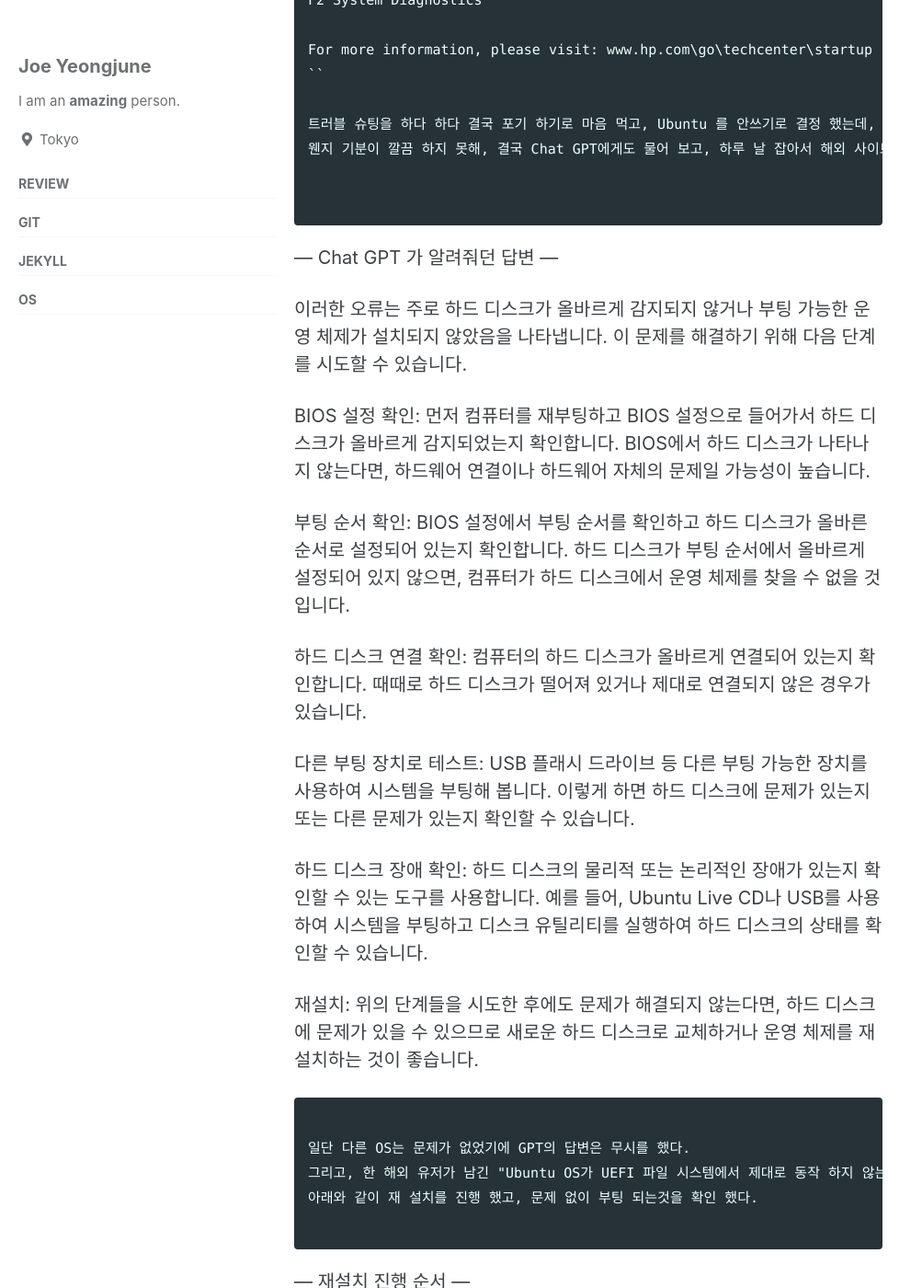
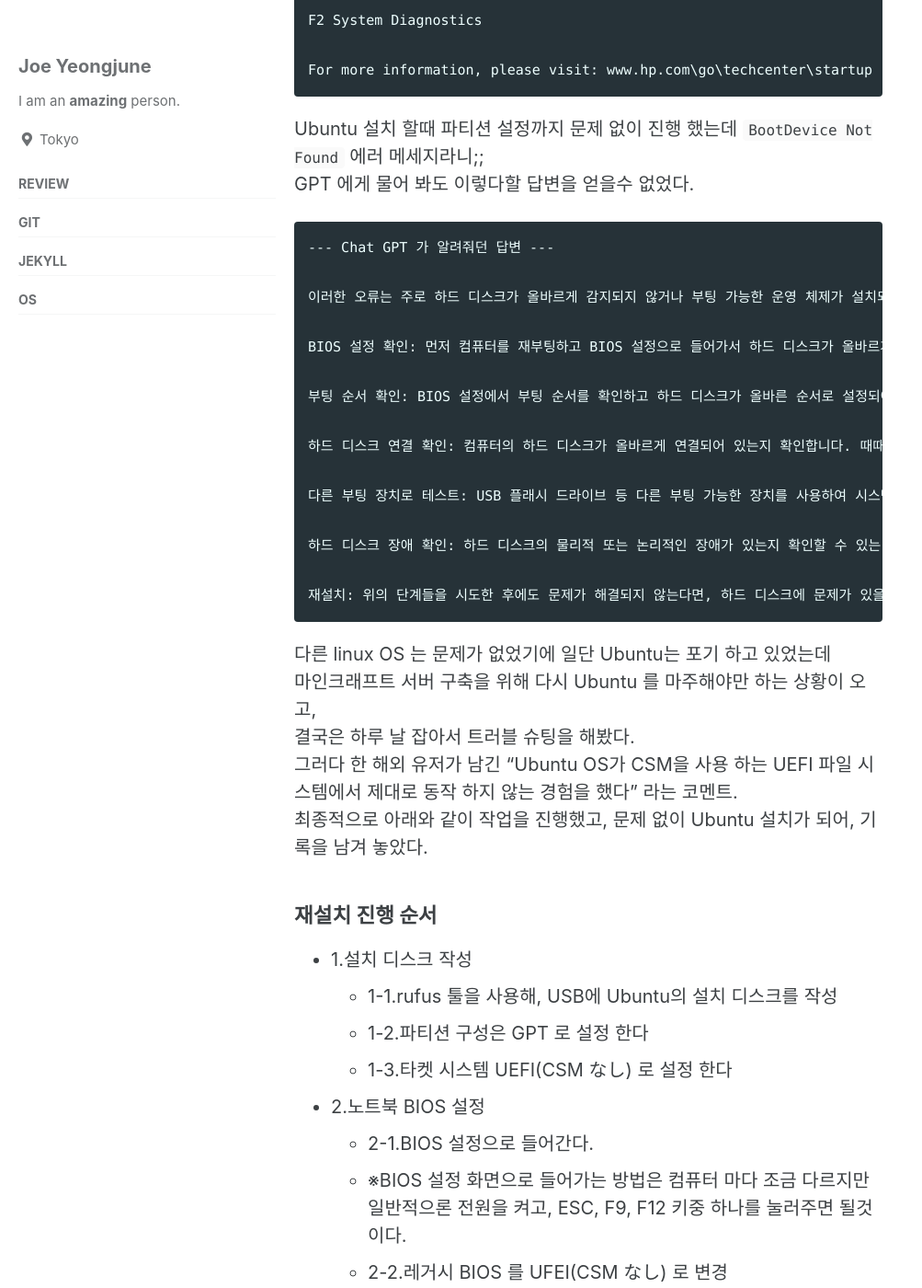
Before and after one commit to joejoeicandoit/joejoeicandoit.github.io, a Jekyll site: the page built from _posts/OS/2024-05-15-ubuntu_install_error.md, in a window 1280 px wide and 1400 px high, scrolled down 632 px. Shown: the whole window at 92% size, without its empty margins (0-1003 px from the left). Built offline with Jekyll 4.4.1, drawn with Linux system fonts in a browser that asks for light colours; cached includes are drawn as plain includes; some of the changed text lies outside the part shown.

Commit message:
mod and add

`````diff
--- a/_posts/OS/2024-03-14-ubuntu-apt.md
+++ /dev/null
@@ -1,103 +0,0 @@
----
-layout: posts
-title: "apt 와 apt-get 의 차이점"
-date: 2024-03-26 11:00:00 +0900
-category: OS
-mermaid: true
-author_profile: true
-sidebar:
-    nav: "saidebar-category"
----
-
-### apt 와 apt-get 의 차이점
-
-- apt 및 apt-get은 우분투(Ubuntu)를 포함한 데비안(Debian)계열의 리눅스에서 쓰이는 패키지 관리 명령어 도구이다.
-- 소프트웨어의 설치, 제거, 업데이트 및 관리하는데 사용하는 명령어이다.
-
-
-1. 사용자 인터페이스
-
-- apt-get 명령줄 지향적으면 간단한 출력을 제공한다.
-- apt 컬러 출력및 진행률 표시줄이 있는 친화적 인터페이스를 제공하다.
-
-2. 명령 구문
-
-두 명령어 모두 뒤에 오는 옵션이 거의 비슷하다.
-
-```
-# Installing packages
-apt install <package>
-apt-get install <package>
-
-# Removing packages
-apt remove <package>
-apt-get remove <package>
-
-# Purging packages (removing package and configuration files)
-apt purge <package>
-apt-get purge <package>
-
-# Updating package lists
-apt update
-apt-get update
-
-# Upgrading installed packages
-apt upgrade
-apt-get upgrade
-```
-
-
-
-
-
-
-
-BootDevice Not Found
-
-Plase install on operating system on your hard disk.
-
-Hard Disk - (3F0)
-
-F2 System Diagnostics
-
-For more information, please visit: www.hp.com\go\techcenter\startup
-
-
-
---- From chat GPT
-
-이러한 오류는 주로 하드 디스크가 올바르게 감지되지 않거나 부팅 가능한 운영 체제가 설치되지 않았음을 나타냅니다. 이 문제를 해결하기 위해 다음 단계를 시도할 수 있습니다.
-
-BIOS 설정 확인: 먼저 컴퓨터를 재부팅하고 BIOS 설정으로 들어가서 하드 디스크가 올바르게 감지되었는지 확인합니다. BIOS에서 하드 디스크가 나타나지 않는다면, 하드웨어 연결이나 하드웨어 자체의 문제일 가능성이 높습니다.
-
-부팅 순서 확인: BIOS 설정에서 부팅 순서를 확인하고 하드 디스크가 올바른 순서로 설정되어 있는지 확인합니다. 하드 디스크가 부팅 순서에서 올바르게 설정되어 있지 않으면, 컴퓨터가 하드 디스크에서 운영 체제를 찾을 수 없을 것입니다.
-
-하드 디스크 연결 확인: 컴퓨터의 하드 디스크가 올바르게 연결되어 있는지 확인합니다. 때때로 하드 디스크가 떨어져 있거나 제대로 연결되지 않은 경우가 있습니다.
-
-다른 부팅 장치로 테스트: USB 플래시 드라이브 등 다른 부팅 가능한 장치를 사용하여 시스템을 부팅해 봅니다. 이렇게 하면 하드 디스크에 문제가 있는지 또는 다른 문제가 있는지 확인할 수 있습니다.
-
-하드 디스크 장애 확인: 하드 디스크의 물리적 또는 논리적인 장애가 있는지 확인할 수 있는 도구를 사용합니다. 예를 들어, Ubuntu Live CD나 USB를 사용하여 시스템을 부팅하고 디스크 유틸리티를 실행하여 하드 디스크의 상태를 확인할 수 있습니다.
-
-재설치: 위의 단계들을 시도한 후에도 문제가 해결되지 않는다면, 하드 디스크에 문제가 있을 수 있으므로 새로운 하드 디스크로 교체하거나 운영 체제를 재설치하는 것이 좋습니다.
-
-
-
-###########
-
-기동 USB
-> rufus 툴을 사용
-> 파티션 구성 GPT
-> 타켓 시스템 UEFI(CSM なし)
-
-노트북
-> BIOS 셋업
-> 레거시 BIOS ⇒ UFEI(CSM なし)　변경
-
-USB로 기동
-> 파티션 설정
-
-설치 완료 후, Ubuntu 로그인 성공!!
-
-
-
-/lib/systemd/system
--- /dev/null
+++ b/_posts/OS/2024-05-15-ubuntu-apt_vs_apt-get.md
@@ -0,0 +1,53 @@
+---
+layout: posts
+title: "[Ubuntu] apt 와 apt-get 의 차이"
+date: 2024-05-15 11:20:00 +0900
+category: OS
+mermaid: true
+author_profile: true
+sidebar:
+    nav: "saidebar-category"
+---
+
+### 배경
+
+그동안 RHEL 계열의 리눅스만 써오다가, 마인크래프트 서버 구축을 계기로 데비안 계열 리눅스인 Ubuntu를 사용하게 되었다
+OS 설치는 약간 고생을 했지만 어찌 어찌 해결을 했고, 이후 필요한 프로그램을 설치 하려다 하다 보니 패키지 관리 명령어가 달랐다.
+당분간 Ubuntu를 사용 할껏 같아 겸사 겸사 조사해 본 내용을 적어 놓았다.
+
+### apt 와 apt-get 의 차이점
+
+- apt 및 apt-get은 우분투(Ubuntu)를 포함한 데비안(Debian)계열의 리눅스에서 쓰이는 패키지 관리 명령어 도구이다.
+- 소프트웨어의 설치, 제거, 업데이트 및 관리하는데 사용하는 명령어이다.
+
+
+1. 사용자 인터페이스
+
+- apt-get 명령줄 지향적으면 간단한 출력을 제공한다.
+- apt 컬러 출력및 진행률 표시줄이 있는 친화적 인터페이스를 제공하다.
+
+2. 명령 구문
+
+두 명령어 모두 뒤에 오는 옵션이 거의 비슷하다.
+
+```
+# Installing packages
+apt install <package>
+apt-get install <package>
+
+# Removing packages
+apt remove <package>
+apt-get remove <package>
+
+# Purging packages (removing package and configuration files)
+apt purge <package>
+apt-get purge <package>
+
+# Updating package lists
+apt update
+apt-get update
+
+# Upgrading installed packages
+apt upgrade
+apt-get upgrade
+````
--- a/_posts/OS/2024-05-15-ubuntu_install_error.md
+++ b/_posts/OS/2024-05-15-ubuntu_install_error.md
@@ -9,14 +9,14 @@ sidebar:
     nav: "saidebar-category"
 ---
 
-## 배경
+### 배경
 
-linux 공부 해보겠다고 중고로 구입한 노트북(hp EliteBook) 이, Rocky linux 나 Oracle linux 는 문제가 없는데,
-Ubuntu Serve 만이 설치를 해도 제대로 부팅이 안되는 현상이 있었다.
-
+linux 공부 해보겠다고 중고로 오래된 노트북(hp EliteBook) 을 하나 구입 해서,
+Rocky linux, Oracle linux, Ubuntu Serve 를 설치 해봤다.
+그런데, 유독 Ubuntu 제대로 부팅이 안되는 현상이 있었다.
 
 ```
---- Ubuntu 설치 후 부팅시 보여지던 메세지 ---
+--- Ubuntu 설치 후에 부팅 하면 표시되던 메세지 ---
 
 BootDevice Not Found
 
@@ -27,11 +27,10 @@ Hard Disk - (3F0)
 F2 System Diagnostics
 
 For more information, please visit: www.hp.com\go\techcenter\startup
-``
+```
 
-트러블 슈팅을 하다 하다 결국 포기 하기로 마음 먹고, Ubuntu 를 안쓰기로 결정 했는데,
-웬지 기분이 깔끔 하지 못해, 결국 Chat GPT에게도 물어 보고, 하루 날 잡아서 해외 사이트도 이러 저리 파 보았다.
-
+Ubuntu 설치 할때 파티션 설정까지 문제 없이 진행 했는데 `BootDevice Not Found` 에러 메세지라니;;
+GPT 에게 물어 봐도 이렇다할 답변을 얻을수 없었다.
 
 ```
 --- Chat GPT 가 알려줘던 답변 ---
@@ -51,22 +50,25 @@ BIOS 설정 확인: 먼저 컴퓨터를 재부팅하고 BIOS 설정으로 들어
 재설치: 위의 단계들을 시도한 후에도 문제가 해결되지 않는다면, 하드 디스크에 문제가 있을 수 있으므로 새로운 하드 디스크로 교체하거나 운영 체제를 재설치하는 것이 좋습니다.
 ```
 
-일단 다른 OS는 문제가 없었기에 GPT의 답변은 무시를 했다.
-그리고, 한 해외 유저가 남긴 "Ubuntu OS가 UEFI 파일 시스템에서 제대로 동작 하지 않는 경험을 했다" 는 코멘트를 발견하고 나서,
-아래와 같이 재 설치를 진행 했고, 문제 없이 부팅 되는것을 확인 했다.
+다른 linux OS 는 문제가 없었기에 일단 Ubuntu는 포기 하고 있었는데
+마인크래프트 서버 구축을 위해 다시 Ubuntu 를 마주해야만 하는 상황이 오고,
+결국은 하루 날 잡아서 트러블 슈팅을 해봤다.
+그러다 한 해외 유저가 남긴 "Ubuntu OS가 CSM을 사용 하는 UEFI 파일 시스템에서 제대로 동작 하지 않는 경험을 했다" 라는 코멘트.
+최종적으로 아래와 같이 작업을 진행했고, 문제 없이 Ubuntu 설치가 되어, 기록을 남겨 놓았다.
 
-```
---- 재설치 진행 순서 ---
 
-- 1. 설치 디스크 작성
-  - rufus 툴을 사용해, USB에 Ubuntu의 설치 디스크를 작성
-  - 파티션 구성은 GPT
-  - 타켓 시스템 UEFI(CSM なし)
+### 재설치 진행 순서
 
-- 2. 노트북 BIOS 설정
-  - BIOS 셋업
-  - 레거시 BIOS 를 UFEI(CSM なし) 로 변경
-
-- 3. Ubuntu 설치
-  - 부팅 순서가 하드 디스크를 먼저 읽는 경우에는 BIOS에서 USB변경
-  - 사용자 입맛에 맞게 설정 진행 ※잘 모르면 대부분 디폴트 설정으로 진행
+- 1.설치 디스크 작성
+  - 1-1.rufus 툴을 사용해, USB에 Ubuntu의 설치 디스크를 작성
+  - 1-2.파티션 구성은 GPT 로 설정 한다
+  - 1-3.타켓 시스템 UEFI(CSM なし) 로 설정 한다
+- 2.노트북 BIOS 설정
+  - 2-1.BIOS 설정으로 들어간다.
+  - ※BIOS 설정 화면으로 들어가는 방법은 컴퓨터 마다 조금 다르지만 일반적으론 전원을 켜고, ESC, F9, F12 키중 하나를 눌러주면 될것이다.
+  - 2-2.레거시 BIOS 를 UFEI(CSM なし) 로 변경
+- 3.Ubuntu 설치
+  - 부팅 순서가 하드 디스크를 먼저 읽고 있다면 BIOS에서 USB로 변경 해준다.
+  - Ubuntu 설치 화면이 보여지면 나머진 사용자 입맛에 맞게 설정해서 설치를 진행 한다.
+  - 혹시, 설정하는걸 잘 모르겠다 한다면 대부분을 디폴트 설정으로 진행 하면 된다.
+- 4.재부팅 후 완료
`````
